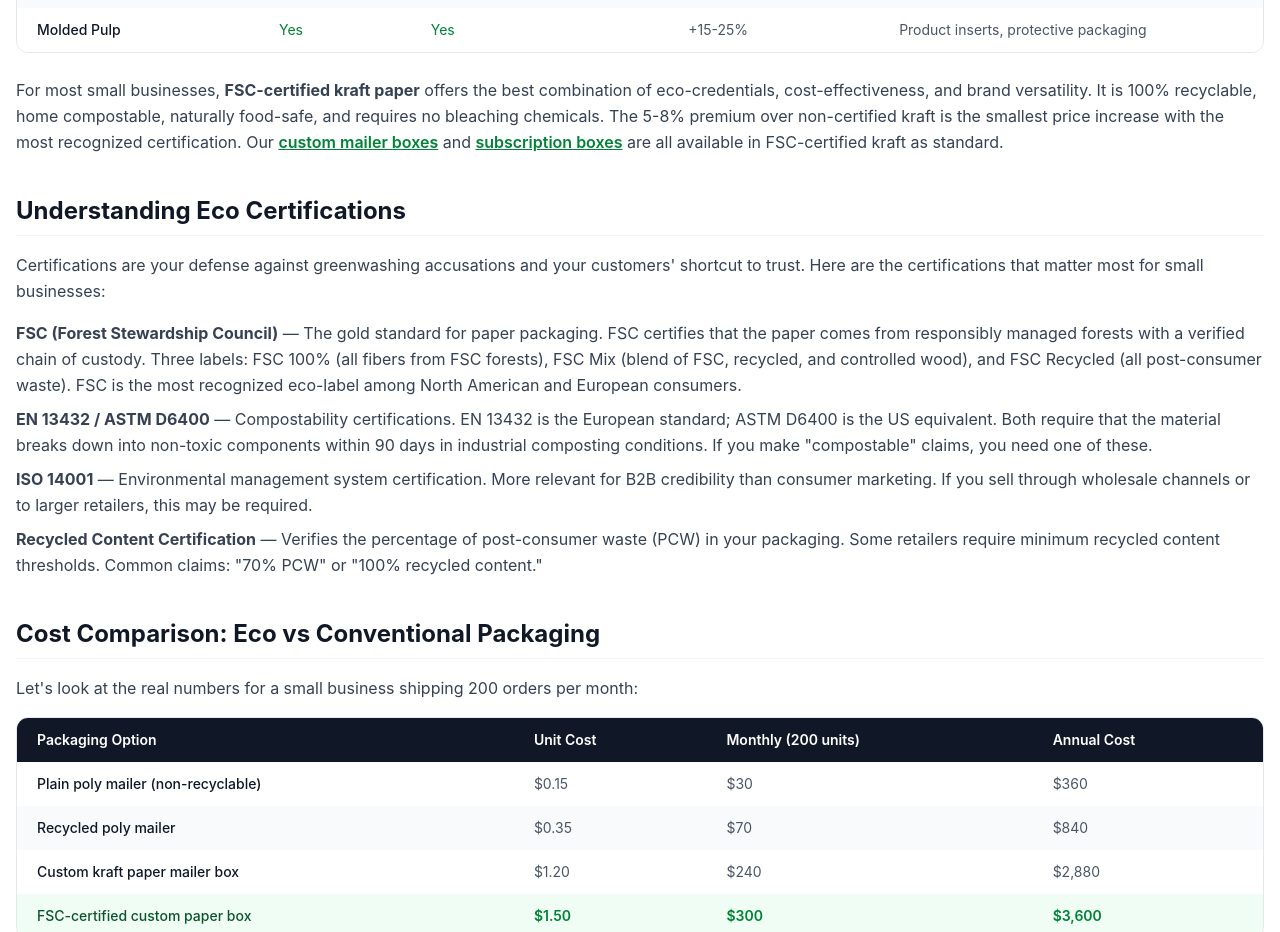
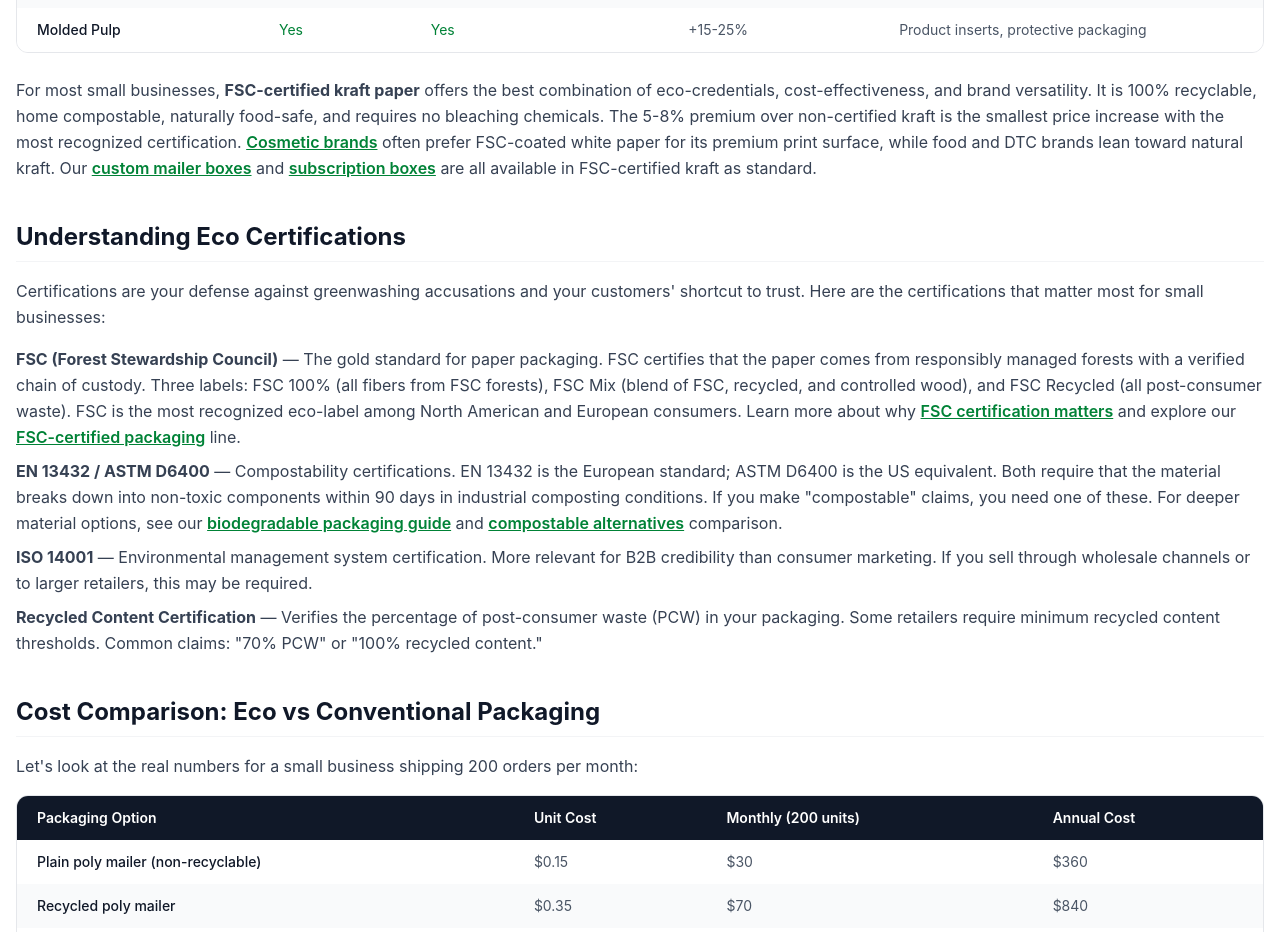
Before and after one commit to rocknjp/bupackeco, a Next.js app: page /blog/eco-friendly-packaging-small-business in a window 1280 px wide. Shown: the part 1260-2192 px from the top of the page. Built offline with nearby package versions, Linux system fonts and the light colour scheme.

Commit message:
fix(seo): add internal links to 7 blog posts (blog-to-blog + industry + product links)

```diff
--- a/app/blog/eco-friendly-packaging-small-business/page.tsx
+++ b/app/blog/eco-friendly-packaging-small-business/page.tsx
@@ -181,7 +181,7 @@ export default function EcoFriendlyPackagingSmallBusiness() {
           </div>
 
           <p className="text-gray-700 leading-relaxed mb-4">
-            For most small businesses, <strong>FSC-certified kraft paper</strong> offers the best combination of eco-credentials, cost-effectiveness, and brand versatility. It is 100% recyclable, home compostable, naturally food-safe, and requires no bleaching chemicals. The 5-8% premium over non-certified kraft is the smallest price increase with the most recognized certification. Our <Link href="/products/paper-boxes" className="text-green-700 underline font-semibold">custom mailer boxes</Link> and <Link href="/products/subscription-boxes" className="text-green-700 underline font-semibold">subscription boxes</Link> are all available in FSC-certified kraft as standard.
+            For most small businesses, <strong>FSC-certified kraft paper</strong> offers the best combination of eco-credentials, cost-effectiveness, and brand versatility. It is 100% recyclable, home compostable, naturally food-safe, and requires no bleaching chemicals. The 5-8% premium over non-certified kraft is the smallest price increase with the most recognized certification. <Link href="/industries/cosmetics-beauty" className="text-green-700 underline font-semibold">Cosmetic brands</Link> often prefer FSC-coated white paper for its premium print surface, while food and DTC brands lean toward natural kraft. Our <Link href="/products/paper-boxes" className="text-green-700 underline font-semibold">custom mailer boxes</Link> and <Link href="/products/subscription-boxes" className="text-green-700 underline font-semibold">subscription boxes</Link> are all available in FSC-certified kraft as standard.
           </p>
 
           <h2 className="text-2xl font-bold text-gray-900 mt-10 mb-4 pb-2 border-b border-gray-100">
@@ -191,8 +191,8 @@ export default function EcoFriendlyPackagingSmallBusiness() {
             Certifications are your defense against greenwashing accusations and your customers&apos; shortcut to trust. Here are the certifications that matter most for small businesses:
           </p>
 
-          <p className="text-gray-700 leading-relaxed mb-2"><strong>FSC (Forest Stewardship Council)</strong> — The gold standard for paper packaging. FSC certifies that the paper comes from responsibly managed forests with a verified chain of custody. Three labels: FSC 100% (all fibers from FSC forests), FSC Mix (blend of FSC, recycled, and controlled wood), and FSC Recycled (all post-consumer waste). FSC is the most recognized eco-label among North American and European consumers.</p>
-          <p className="text-gray-700 leading-relaxed mb-2"><strong>EN 13432 / ASTM D6400</strong> — Compostability certifications. EN 13432 is the European standard; ASTM D6400 is the US equivalent. Both require that the material breaks down into non-toxic components within 90 days in industrial composting conditions. If you make &quot;compostable&quot; claims, you need one of these.</p>
+          <p className="text-gray-700 leading-relaxed mb-2"><strong>FSC (Forest Stewardship Council)</strong> — The gold standard for paper packaging. FSC certifies that the paper comes from responsibly managed forests with a verified chain of custody. Three labels: FSC 100% (all fibers from FSC forests), FSC Mix (blend of FSC, recycled, and controlled wood), and FSC Recycled (all post-consumer waste). FSC is the most recognized eco-label among North American and European consumers. Learn more about why <Link href="/blog/why-fsc-certification-matters-packaging" className="text-green-700 underline font-semibold">FSC certification matters</Link> and explore our <Link href="/fsc-certified-packaging" className="text-green-700 underline font-semibold">FSC-certified packaging</Link> line.</p>
+          <p className="text-gray-700 leading-relaxed mb-2"><strong>EN 13432 / ASTM D6400</strong> — Compostability certifications. EN 13432 is the European standard; ASTM D6400 is the US equivalent. Both require that the material breaks down into non-toxic components within 90 days in industrial composting conditions. If you make &quot;compostable&quot; claims, you need one of these. For deeper material options, see our <Link href="/blog/biodegradable-ecommerce-packaging-guide" className="text-green-700 underline font-semibold">biodegradable packaging guide</Link> and <Link href="/blog/compostable-packaging-alternatives" className="text-green-700 underline font-semibold">compostable alternatives</Link> comparison.</p>
           <p className="text-gray-700 leading-relaxed mb-2"><strong>ISO 14001</strong> — Environmental management system certification. More relevant for B2B credibility than consumer marketing. If you sell through wholesale channels or to larger retailers, this may be required.</p>
           <p className="text-gray-700 leading-relaxed mb-4"><strong>Recycled Content Certification</strong> — Verifies the percentage of post-consumer waste (PCW) in your packaging. Some retailers require minimum recycled content thresholds. Common claims: &quot;70% PCW&quot; or &quot;100% recycled content.&quot;</p>
 
--- a/app/blog/kraft-vs-coated-paper-deep-dive/page.tsx
+++ b/app/blog/kraft-vs-coated-paper-deep-dive/page.tsx
@@ -140,14 +140,14 @@ export default function KraftVsCoatedPaperDeepDive() {
             </div>
 
             <p className="text-gray-700 leading-relaxed mb-4">
-              <strong>Consumer perception data:</strong> In a 2025 survey of 2,000 US consumers, 71% associated kraft packaging with "environmentally responsible" brands, while 68% associated coated packaging with "high-quality" brands. Neither perception is inherently better — but they serve different brand strategies.
+              <strong>Consumer perception data:</strong> In a 2025 survey of 2,000 US consumers, 71% associated kraft packaging with "environmentally responsible" brands, while 68% associated coated packaging with "high-quality" brands. Neither perception is inherently better — but they serve different brand strategies. Kraft is especially popular for <Link href="/industries/chocolate-confectionery" className="text-green-700 underline hover:text-green-600">chocolate packaging</Link> and <Link href="/industries/tea-beverages" className="text-green-700 underline hover:text-green-600">tea packaging</Link>, where natural materials reinforce artisanal positioning. <Link href="/blog/packaging-for-subscription-boxes-guide" className="text-green-700 underline hover:text-green-600">Subscription box packaging</Link> often combines both — a kraft exterior for eco-signaling with a coated interior for vibrant branding.
             </p>
 
             <h2 className="text-2xl font-bold text-gray-900 mt-10 mb-4 pb-2 border-b border-gray-100">
               Print Quality Comparison
             </h2>
             <p className="text-gray-700 leading-relaxed mb-4">
-              This is where the materials diverge most significantly. Coated paper's smooth surface is engineered for printing — kraft paper's textured surface is not.
+              This is where the materials diverge most significantly. Coated paper's smooth surface is engineered for printing — kraft paper's textured surface is not. For a broader look at how printing techniques affect output, see our <Link href="/blog/digital-printing-vs-offset-packaging" className="text-green-700 underline hover:text-green-600">printing methods comparison</Link>.
             </p>
             <ul className="list-disc list-inside mb-4 text-gray-700 space-y-2">
               <li><strong>Color vibrancy:</strong> Coated paper produces 30-40% more vibrant CMYK colors. The smooth surface reflects light evenly, creating richer, more saturated prints. Kraft paper absorbs some ink into the fibers, resulting in slightly muted tones.</li>
@@ -212,7 +212,7 @@ export default function KraftVsCoatedPaperDeepDive() {
               <li><strong>White kraft paper:</strong> Falls between brown kraft and coated in price. Offers a cleaner printing surface than brown kraft while maintaining the kraft perception.</li>
             </ul>
             <p className="text-gray-700 leading-relaxed mb-4">
-              At BUpack, the price difference between kraft and coated <a href="/products/paper-boxes" className="text-green-700 underline hover:text-green-600">custom paper boxes</a> is typically just $0.05-$0.15 per unit at 500+ quantity. The decision should be driven by brand strategy, not cost. Both materials are available across our full range including <a href="/products/custom-mailer-boxes" className="text-green-700 underline font-semibold">custom mailer boxes</a>, <a href="/products/folding-cartons" className="text-green-700 underline font-semibold">folding cartons</a>, and <a href="/products/custom-paper-bags" className="text-green-700 underline font-semibold">custom paper bags</a>.
+              At BUpack, the price difference between kraft and coated <a href="/products/paper-boxes" className="text-green-700 underline hover:text-green-600">custom paper boxes</a> is typically just $0.05-$0.15 per unit at 500+ quantity. The decision should be driven by brand strategy, not cost. For a full per-unit breakdown by quantity and printing method, see our <Link href="/blog/custom-packaging-cost-breakdown" className="text-green-700 underline hover:text-green-600">packaging cost breakdown</Link>. Both materials are available across our full range including <a href="/products/custom-mailer-boxes" className="text-green-700 underline font-semibold">custom mailer boxes</a>, <a href="/products/folding-cartons" className="text-green-700 underline font-semibold">folding cartons</a>, and <a href="/products/custom-paper-bags" className="text-green-700 underline font-semibold">custom paper bags</a>.
             </p>
 
             {/* Key Takeaways */}
--- a/app/blog/packaging-design-trends-2026/page.tsx
+++ b/app/blog/packaging-design-trends-2026/page.tsx
@@ -108,7 +108,7 @@ export default function PackagingDesignTrends2026() {
               2026: The Year Packaging Becomes a Brand Channel
             </h2>
             <p className="text-gray-700 leading-relaxed mb-4">
-              In 2026, packaging is no longer just a container — it's your most visible brand channel. With <strong>unboxing content generating 15 billion views</strong> across social platforms and <strong>78% of consumers</strong> saying packaging influences their purchase decisions, the design choices you make for your boxes, bags, and mailers have never mattered more. This year, the trends split in two directions: brands going bolder with color and texture, and brands going deeper with sustainability and interactivity. The most successful DTC brands do both.
+              In 2026, packaging is no longer just a container — it's your most visible brand channel. With <strong>unboxing content generating 15 billion views</strong> across social platforms and <strong>78% of consumers</strong> saying packaging influences their purchase decisions, the design choices you make for your boxes, bags, and mailers have never mattered more. This year, the trends split in two directions: brands going bolder with color and texture, and brands going deeper with sustainability and interactivity. The most successful DTC brands do both. For more inspiration, browse our <Link href="/blog/branded-packaging-ideas-ecommerce" className="text-green-700 underline hover:text-green-600">branded packaging ideas</Link>, and see how a <Link href="/blog/seasonal-packaging-strategy" className="text-green-700 underline hover:text-green-600">seasonal packaging</Link> strategy can keep your brand fresh year-round.
             </p>
 
             <h2 className="text-2xl font-bold text-gray-900 mt-10 mb-4 pb-2 border-b border-gray-100">
@@ -151,7 +151,7 @@ export default function PackagingDesignTrends2026() {
               Trend 4: Interactive Unboxing Experiences
             </h2>
             <p className="text-gray-700 leading-relaxed mb-4">
-              The biggest shift in 2026 packaging design is the move from passive to <strong>interactive unboxing</strong>. Smart packaging elements like QR codes, AR markers, and hidden reveal patterns turn every box into a bridge between physical and digital experiences.
+              The biggest shift in 2026 packaging design is the move from passive to <strong>interactive unboxing</strong>. Smart packaging elements like QR codes, AR markers, and hidden reveal patterns turn every box into a bridge between physical and digital experiences. For a full playbook on designing this moment, see our guide on how to create an <Link href="/blog/how-to-create-unboxing-experience" className="text-green-700 underline hover:text-green-600">unboxing experience</Link>.
             </p>
             <p className="text-gray-700 leading-relaxed mb-4">
               Here's how DTC brands are implementing interactive unboxing:
@@ -175,7 +175,7 @@ export default function PackagingDesignTrends2026() {
             <ul className="list-disc list-inside mb-4 text-gray-700 space-y-2">
               <li><strong>Soft-touch matte lamination</strong> — The velvety feel creates an instant premium impression. Available from just 100 units with BUpack.</li>
               <li><strong>Embossed patterns</strong> — Raised geometric or organic patterns on box panels add depth without adding color complexity.</li>
-              <li><strong>Linen and fabric textures</strong> — Textured specialty papers that mimic linen, canvas, or leather. Popular for <a href="/products/rigid-gift-boxes" className="text-green-700 underline hover:text-green-600">rigid gift boxes</a> and premium packaging.</li>
+              <li><strong>Linen and fabric textures</strong> — Textured specialty papers that mimic linen, canvas, or leather. Popular for <a href="/products/rigid-gift-boxes" className="text-green-700 underline hover:text-green-600">rigid gift boxes</a>, <Link href="/industries/cosmetics-beauty" className="text-green-700 underline hover:text-green-600">beauty packaging</Link>, and <Link href="/industries/apparel-fashion" className="text-green-700 underline hover:text-green-600">apparel packaging</Link>.</li>
               <li><strong>Debossed logos</strong> — A recessed brand mark creates a subtle, tactile signature that photographs beautifully in unboxing content.</li>
             </ul>
 
--- a/app/blog/seasonal-packaging-strategy/page.tsx
+++ b/app/blog/seasonal-packaging-strategy/page.tsx
@@ -108,7 +108,7 @@ export default function SeasonalPackagingStrategy() {
               Why Seasonal Packaging Is a Growth Lever, Not a Cost
             </h2>
             <p className="text-gray-700 leading-relaxed mb-4">
-              Seasonal packaging is one of the highest-ROI investments a DTC brand can make. Brands that launch seasonal packaging see an average <strong>23% increase in order value</strong> during the seasonal period, <strong>3x more social media shares</strong>, and <strong>18% higher repeat purchase rates</strong> from customers who received seasonal packaging. The psychology is simple: limited-edition packaging creates urgency, novelty drives sharing, and thoughtful seasonal touches build emotional connection.
+              Seasonal packaging is one of the highest-ROI investments a DTC brand can make. Brands that launch seasonal packaging see an average <strong>23% increase in order value</strong> during the seasonal period, <strong>3x more social media shares</strong>, and <strong>18% higher repeat purchase rates</strong> from customers who received seasonal packaging. The psychology is simple: limited-edition packaging creates urgency, novelty drives sharing, and thoughtful seasonal touches build emotional connection. Aligning seasonal drops with the latest <Link href="/blog/packaging-design-trends-2026" className="text-green-700 underline hover:text-green-600">design trends 2026</Link> keeps your brand current, and for evergreen inspiration, browse our <Link href="/blog/branded-packaging-ideas-ecommerce" className="text-green-700 underline hover:text-green-600">branded packaging ideas</Link>.
             </p>
             <p className="text-gray-700 leading-relaxed mb-4">
               Yet most DTC brands either skip seasonal packaging entirely (leaving money on the table) or overinvest in complex redesigns (wasting budget). The sweet spot is a strategic, repeatable seasonal packaging system that's easy to execute and scales with your brand.
@@ -171,7 +171,7 @@ export default function SeasonalPackagingStrategy() {
               Level 2: Interior Print Swap ($0.10-$0.30/unit additional)
             </h3>
             <p className="text-gray-700 leading-relaxed mb-4">
-              Keep the same exterior design but change the interior printing for each season. Your exterior stays consistent (brand recognition), while the interior surprises with seasonal patterns, colors, or messages. This approach works especially well with <a href="/products/custom-mailer-boxes" className="text-green-700 underline hover:text-green-600">custom mailer boxes</a> where the interior is revealed during unboxing.
+              Keep the same exterior design but change the interior printing for each season. Your exterior stays consistent (brand recognition), while the interior surprises with seasonal patterns, colors, or messages. This approach works especially well with <a href="/products/custom-mailer-boxes" className="text-green-700 underline hover:text-green-600">custom mailer boxes</a> where the interior is revealed during unboxing — learn more in our guide on how to create an <Link href="/blog/how-to-create-unboxing-experience" className="text-green-700 underline hover:text-green-600">unboxing experience</Link>.
             </p>
             <ul className="list-disc list-inside mb-4 text-gray-700 space-y-2">
               <li>Snowflake pattern inside for winter</li>
@@ -198,7 +198,7 @@ export default function SeasonalPackagingStrategy() {
               Valentine's Day (February)
             </h3>
             <p className="text-gray-700 leading-relaxed mb-4">
-              Colors: Pink, red, rose gold. Elements: Heart patterns, love messages, foil-stamped accents. Products that sell: jewelry, candles, skincare, chocolate, lingerie. <strong>Quick win:</strong> Rose gold foil on your existing box exterior + pink tissue paper inside. Cost: +$0.25-$0.40/unit.
+              Colors: Pink, red, rose gold. Elements: Heart patterns, love messages, foil-stamped accents. Products that sell: jewelry, candles, skincare, chocolate, lingerie — making it peak season for <Link href="/industries/chocolate-confectionery" className="text-green-700 underline hover:text-green-600">chocolate gift packaging</Link> and <Link href="/industries/jewelry" className="text-green-700 underline hover:text-green-600">jewelry gift packaging</Link>. <strong>Quick win:</strong> Rose gold foil on your existing box exterior + pink tissue paper inside. Cost: +$0.25-$0.40/unit.
             </p>
 
             <h3 className="text-xl font-semibold text-gray-800 mt-8 mb-3">
--- a/app/blog/why-fsc-certification-matters-packaging/page.tsx
+++ b/app/blog/why-fsc-certification-matters-packaging/page.tsx
@@ -108,7 +108,7 @@ export default function WhyFSCCertificationMattersPackaging() {
               FSC Certification: The Gold Standard for Sustainable Packaging
             </h2>
             <p className="text-gray-700 leading-relaxed mb-4">
-              If you're choosing sustainable packaging, you've probably seen "FSC-certified" on supplier websites and product listings. But what does it actually mean — and does it matter for your brand? The short answer: <strong>yes, it matters more than ever.</strong> In 2026, FSC certification has become the baseline expectation for brands claiming sustainability, not a premium differentiator. Here's why.
+              If you're choosing sustainable packaging, you've probably seen "FSC-certified" on supplier websites and product listings. But what does it actually mean — and does it matter for your brand? The short answer: <strong>yes, it matters more than ever.</strong> In 2026, FSC certification has become the baseline expectation for brands claiming sustainability, not a premium differentiator. If you're new to sustainable sourcing, our <Link href="/blog/eco-friendly-packaging-small-business" className="text-green-700 underline hover:text-green-600">eco-friendly packaging</Link> guide for small businesses is a good starting point. Here's why.
             </p>
 
             <h2 className="text-2xl font-bold text-gray-900 mt-10 mb-4 pb-2 border-b border-gray-100">
@@ -147,7 +147,7 @@ export default function WhyFSCCertificationMattersPackaging() {
               <li><strong>Legal compliance:</strong> All forestry operations comply with local, national, and international laws.</li>
             </ul>
             <p className="text-gray-700 leading-relaxed mb-4">
-              Compare this to unverified claims: a brand saying "we use sustainable paper" without FSC certification could be sourcing from illegally logged forests or operations with poor labor practices. FSC removes the guesswork.
+              Compare this to unverified claims: a brand saying "we use sustainable paper" without FSC certification could be sourcing from illegally logged forests or operations with poor labor practices. FSC removes the guesswork. Note that FSC covers forest sourcing, not end-of-life disposal — for material breakdown options, see our <Link href="/blog/biodegradable-ecommerce-packaging-guide" className="text-green-700 underline hover:text-green-600">biodegradable packaging</Link> guide and <Link href="/blog/compostable-packaging-alternatives" className="text-green-700 underline hover:text-green-600">compostable alternatives</Link> comparison.
             </p>
 
             <h3 className="text-xl font-semibold text-gray-800 mt-8 mb-3">
@@ -214,7 +214,7 @@ export default function WhyFSCCertificationMattersPackaging() {
               <li><strong>Print the FSC label on your packaging:</strong> BUpack can include the FSC Mix label on your box design. The label must follow FSC's design guidelines (we handle the compliance).</li>
               <li><strong>Add it to your product page:</strong> "Packaged in FSC-certified paper" is a clear, specific claim that customers trust.</li>
               <li><strong>Include it in unboxing inserts:</strong> "Why your packaging is FSC-certified" — a one-line explanation that educates without lecturing.</li>
-              <li><strong>Feature it in sustainability sections:</strong> Your website's sustainability or <a href="/eco" className="text-green-700 underline hover:text-green-600">eco page</a> should list FSC certification alongside other environmental commitments.</li>
+              <li><strong>Feature it in sustainability sections:</strong> Your website should list FSC certification alongside other <Link href="/eco" className="text-green-700 underline hover:text-green-600">sustainability commitments</Link>, and link to our <Link href="/fsc-certified-packaging" className="text-green-700 underline hover:text-green-600">FSC-certified packaging page</Link> for product options.</li>
               <li><strong>Social media content:</strong> A short video or carousel explaining what FSC certification means. Educational content drives trust and shares.</li>
             </ul>
 
```
Also changed, not shown: app/blog/custom-packaging-timeline-guide/page.tsx (+7 -0 lines), app/blog/packaging-for-subscription-boxes-guide/page.tsx (+4 -4 lines).
